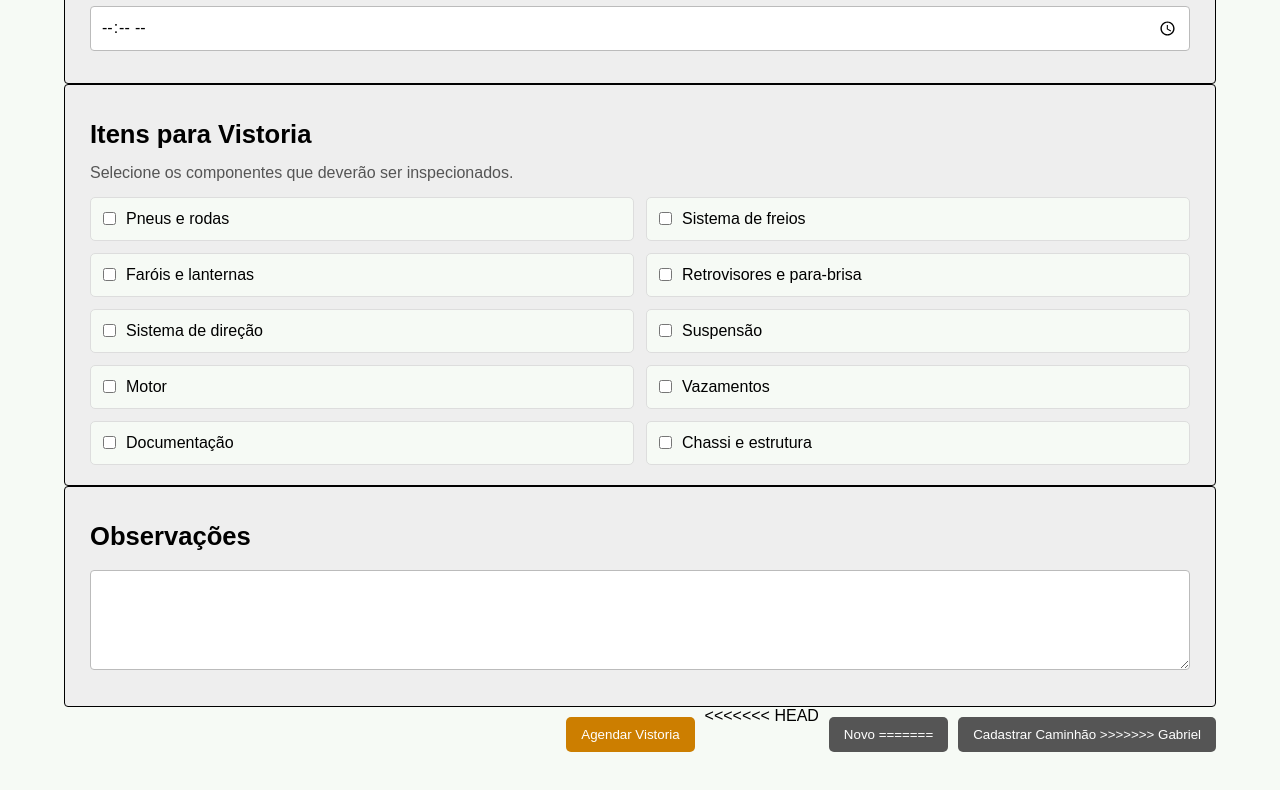
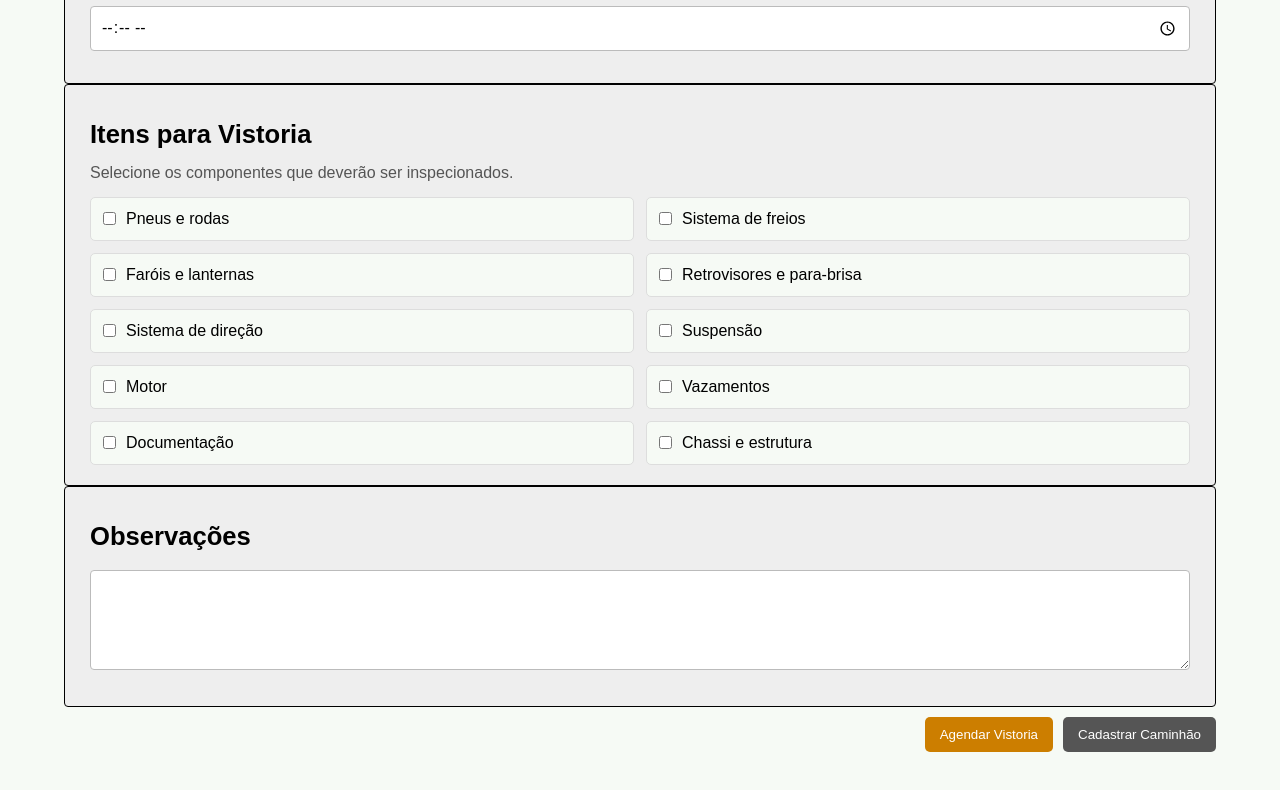
Before and after one commit to Vitor-Caitano/projeto-vistoria-caminhao, a plain HTML site: page vistoriaAgendamento.html in a window 1280 px wide. Shown: the part 527-1317 px from the top of the page. Drawn offline with Linux system fonts and the light colour scheme; no server answers.

Commit message:
Arrumando html

```diff
--- a/vistoriaAgendamento.html
+++ b/vistoriaAgendamento.html
@@ -93,13 +93,8 @@
                     Agendar Vistoria
                 </button>
 
-<<<<<<< HEAD
-                <button type="button" id="btnNovo">
-                    Novo
-=======
                 <button type="reset" id="btnNovo">
                     Cadastrar Caminhão
->>>>>>> Gabriel
                 </button>
             </div>
         </form>
```
